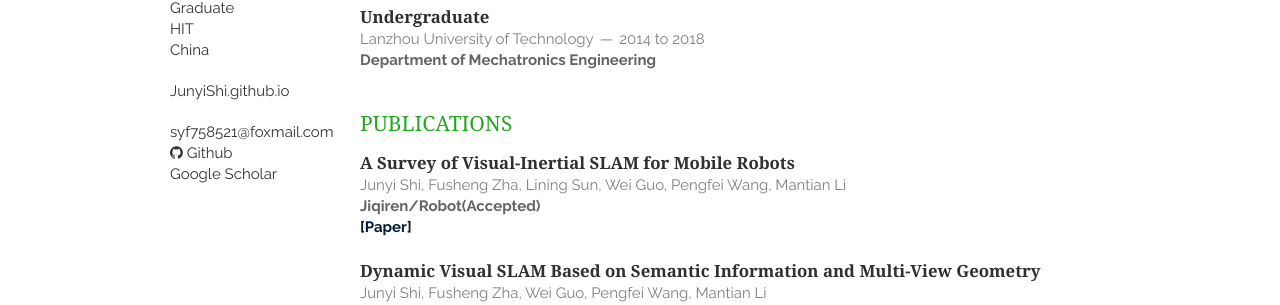
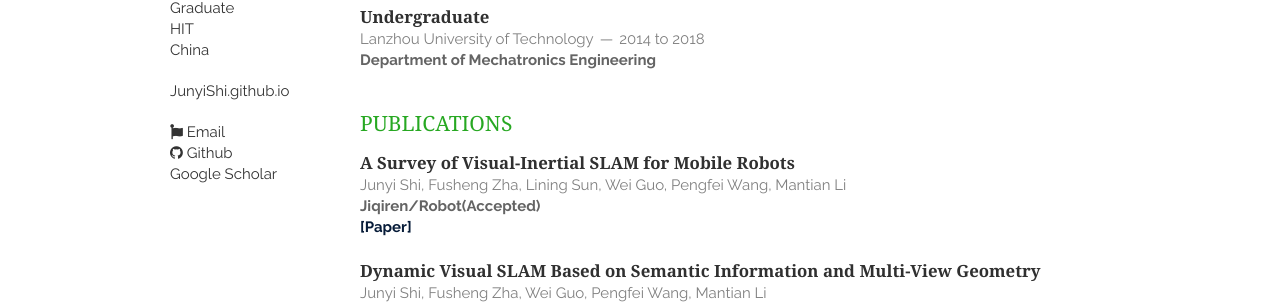
Before and after one commit to JunYiShih/JunYiShih.github.io, a Jekyll site: the page built from index.html, in a window 1280 px wide. Shown: the part 299-604 px from the top of the page. Built offline with Jekyll 4.4.1, drawn with Linux system fonts in a browser that asks for light colours; nearby versions of some CDN libraries; the list of posts is cut into pages by our own code; a style sheet for code colours, icons or effects is not loaded.

Commit message:
Update layout.html

```diff
--- a/_layouts/layout.html
+++ b/_layouts/layout.html
@@ -43,7 +43,7 @@
             <a href="{{ site.website_full }}">{{ site.website }}</a><br/>
         </p>
         <p>
-            <a href="{{ site.email_full }}">{{ site.email }}</a><br/>
+            <a href="mailto:syf758521@foxmail.com"><i class="fa fa-font-awesome"></i> Email<a/><br>
             <a href="https://github.com/{{ site.github }}"><i class="fa fa-github"></i> Github</a><br>
             <a href="https://scholar.google.com/citations?user=9YU4vA4AAAAJ&hl=en"><i class="ai ai-google-scholar-square ai-1x"></i> Google Scholar</a>
         </p>
```
